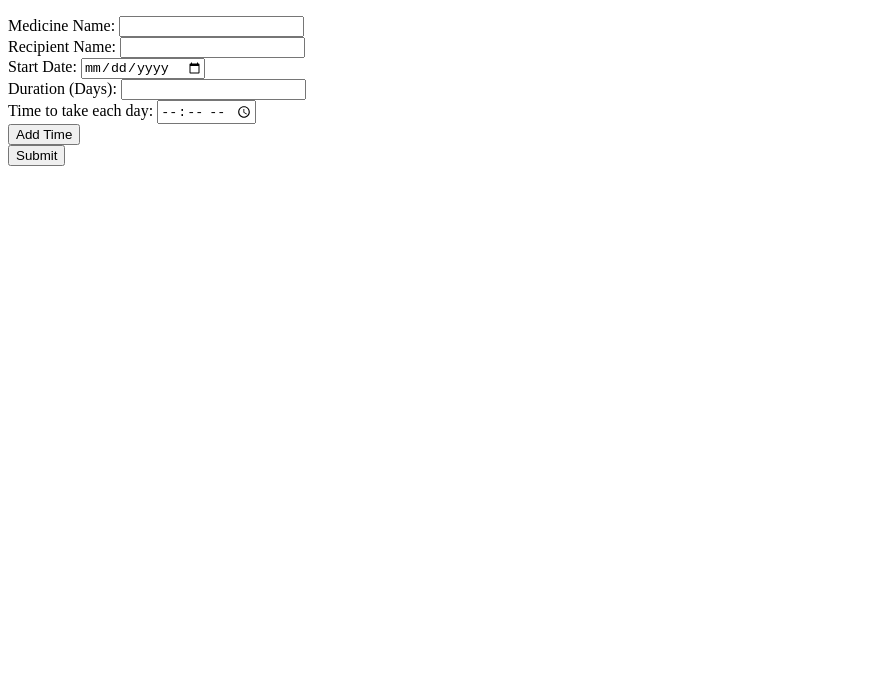
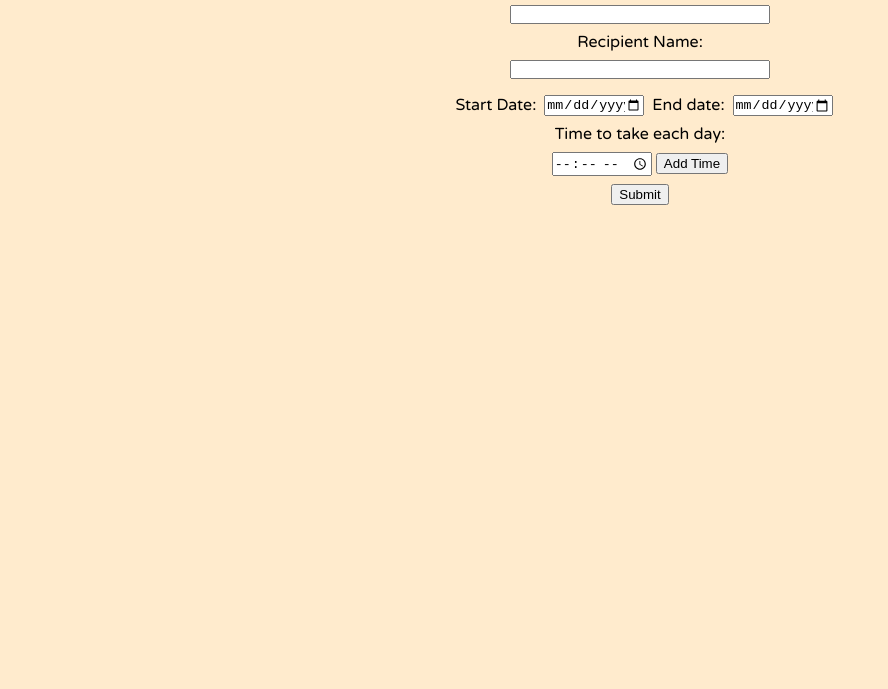
Before and after one commit to kaiyuanqian/pillpal, a plain HTML site: page index.html in a window 1280 px wide. Shown: the part 111-800 px from the top of the page, without its empty margins (0-888 px from the left). Drawn offline with Linux system fonts and the light colour scheme.

Commit message:
style basic form

```diff
--- a/index.html
+++ b/index.html
@@ -5,27 +5,31 @@
     <meta http-equiv="X-UA-Compatible" content="IE=edge">
     <meta name="viewport" content="width=device-width, initial-scale=1.0">
     <link rel="stylesheet" href="styles.css">
+    <link href='https://fonts.googleapis.com/css?family=Varela Round' rel='stylesheet'>
     <script src="script.js" defer></script>
     <title>PillPal</title>
 </head>
 <body>
     <h1>PillPal</h1>
-    <h2>test</h2>
 
-    <form>
+    <form class="basic">
         <label for="medName">Medicine Name:</label>
-        <input type="text"><br>
+        <input type="text">
         <label for="recName">Recipient Name:</label>
-        <input type="text"><br>
-        <label for="startDate">Start Date:</label>
-        <input type="date"><br>
-        <label for="duration">Duration (Days):</label>
-        <input type="number"><br>
+        <input type="text">
+        <div class="date">
+            <label for="startDate">Start Date:</label>
+            <input type="date">
+            <label for="duration">End date:</label>
+            <input type="date">
+        </div>
         <label for="timeToTake">Time to take each day:</label>
-        <input type="time"><br>
-        <button type="button">Add Time</button><br>
+        <div class="timeToTake">
+            <input type="time">
+            <button type="button">Add Time</button>
+        </div>
 
         <button type="submit">Submit</button>
-      </form>
+    </form>
 </body>
 </html>
--- a/styles.css
+++ b/styles.css
@@ -0,0 +1,45 @@
+body {
+    display: flex;
+    flex-direction: column;
+    align-items: center;
+    justify-content: center;
+    background-color: blanchedalmond;
+}
+
+.basic {
+    display: flex;
+    flex-direction: column;
+    align-items: center;
+    gap: 0px;
+
+}
+
+label {
+    margin: 0px;
+    padding: 0px;
+    font-family: 'Varela Round';
+}
+
+input {
+    margin-top: 8px;
+    margin-bottom: 8px;
+    padding: 0px;
+    width: 256px;
+}
+
+.date {
+    display: flex;
+    margin: 0px;
+}
+
+.date label {
+    margin: 8px;
+}
+
+.date input {
+    width: 96px;
+}
+
+.timeToTake input {
+    width: 96px;
+}
```
